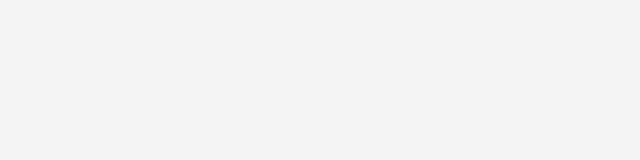
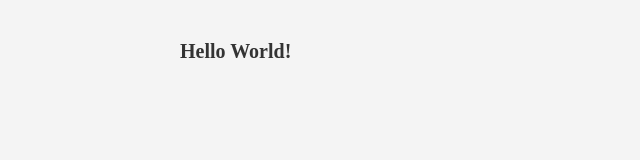
Before and after one commit to PJMantoss/movie-search-app, a React (Create React App) app: page / in a window 1280 px wide. Shown: the top 160 px of the page, without its empty margins (0-640 px from the left). Built offline with nearby package versions, Linux system fonts and the light colour scheme.

Commit message:
update App.css

```diff
--- a/src/App.css
+++ b/src/App.css
@@ -3,7 +3,24 @@
   margin: 0;
 }
 
+html {
+  font-size: 10px;
+}
 
+body {
+  background: rgb(244,244,244);
+  color: #333;
+}
+
+p {
+  font-size: 1.6rem;
+}
+
+.app {
+  margin: 0 auto;
+  max-width: 1000px;
+  padding: 40px;
+}
 
 /* .App {
   text-align: center;
--- a/src/App.js
+++ b/src/App.js
@@ -1,12 +1,20 @@
 import React from 'react';
 import './App.css';
 
-function App() {
-  return (
-    <div className="App">
+class App extends React.Component {
+  constructor(){
+    super();
+    this.state = {};
+  }
 
-    </div>
-  );
+  render(){
+    return (
+      <div className="app">
+        <h1>Hello World!</h1>
+      </div>
+    );
+  }
+
 }
 
 export default App;
--- a/src/index.css
+++ b/src/index.css
@@ -3,16 +3,3 @@
   margin: 0;
   padding: 0;
 }
-
-html {
-  font-size: 10px;
-}
-
-body {
-  background: rgb(244,244,244);
-  color: #333;
-}
-
-p {
-  font-size: 1.6rem;
-}
```
Also changed, not shown: 1 other file (tests, documents, lock files or other folders).
